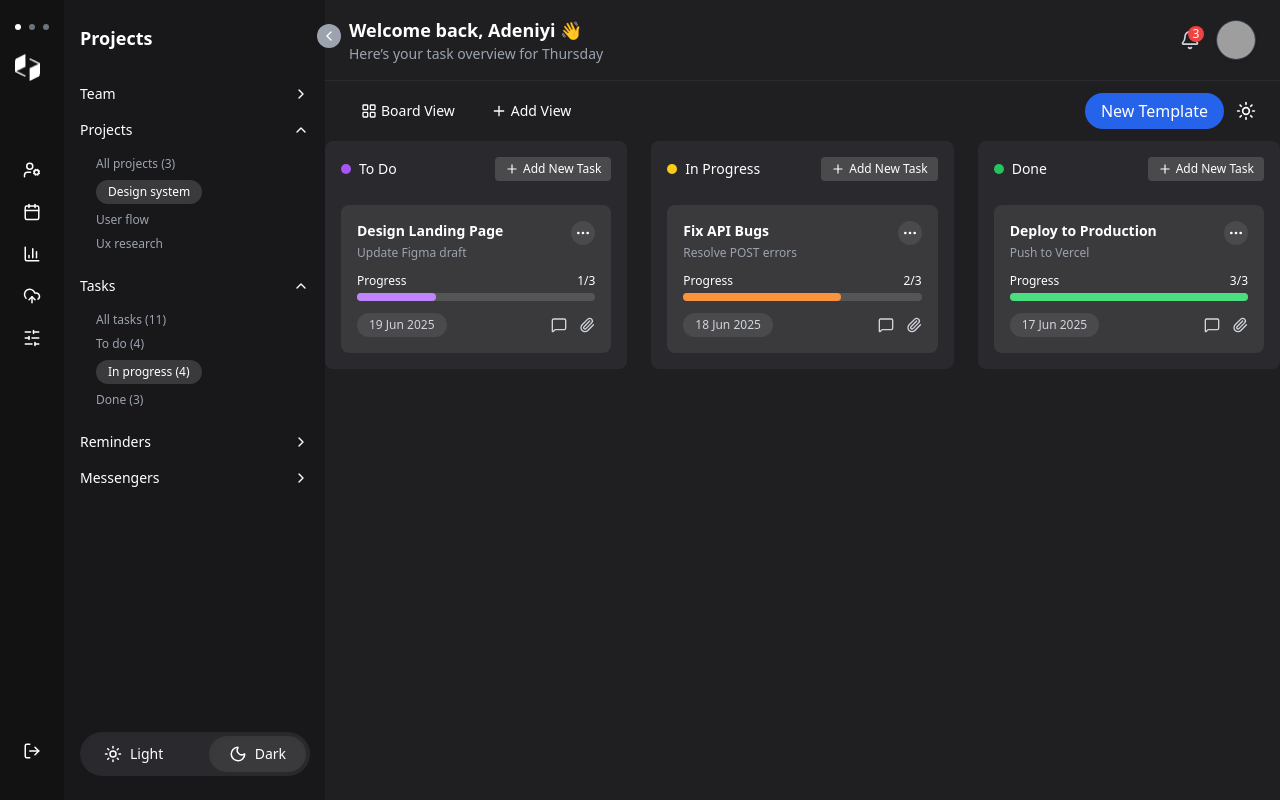
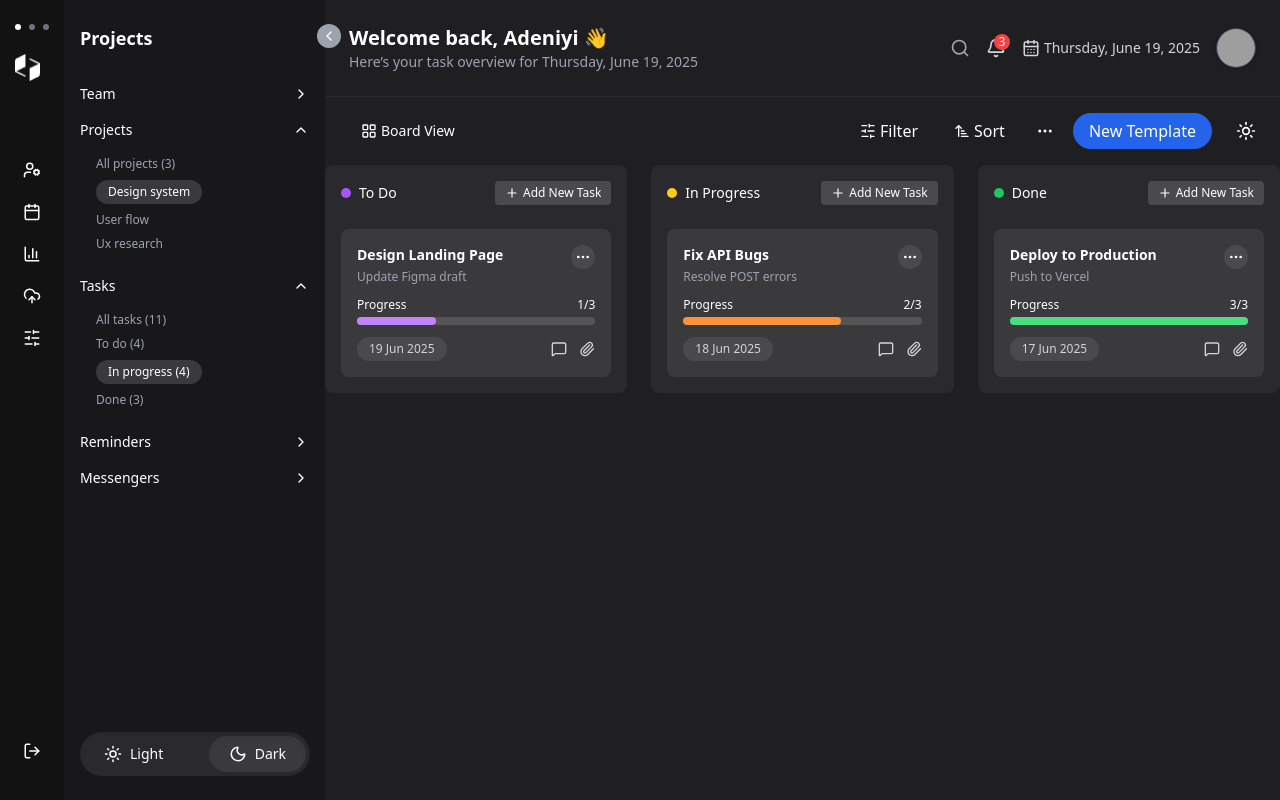
Before and after one commit to donneyo/todo_app, a Next.js app: page / in a window 1280 px wide. Shown: the top 800 px of the page. Built offline with nearby package versions, Linux system fonts and the light colour scheme; grey boxes are pictures that could not be loaded.

Commit message:
tenth commit for menubar

```diff
--- a/src/components/TaskBoard.tsx
+++ b/src/components/TaskBoard.tsx
@@ -18,8 +18,8 @@ export default function TaskBoard({ tasks: initialTasks }: TaskBoardProps) {
     const handleAddTask = (title: string, subtitle: string) => {
         const newTask: TaskType = {
             _id: Date.now().toString(),
+            subtitle,
             title,
-            subtitle,
             status: 'todo',
             progress: { completed: 0, total: 0 },
             createdAt: new Date().toISOString(),
--- a/src/components/TaskCard.tsx
+++ b/src/components/TaskCard.tsx
@@ -6,8 +6,8 @@ import { TaskType } from '@/types/task';
 import { useTheme } from '@/context/ThemeContext';
 
 interface TaskCardProps {
+    onDelete: (taskId: string) => void;
     task: TaskType;
-    onDelete: (taskId: string) => void;
     onNext: (taskId: string) => void;
     onEdit: (taskId: string, updatedTitle: string, updatedSubtitle: string) => void;
 }
--- a/src/components/TaskColumn.tsx
+++ b/src/components/TaskColumn.tsx
@@ -7,8 +7,8 @@ import { Plus, X } from 'lucide-react';
 import { useTheme } from '@/context/ThemeContext';
 
 interface TaskColumnProps {
+    color: string;
     title: string;
-    color: string;
     tasks: TaskType[];
     onAddTask: (title: string, subtitle: string) => void;
     onDelete: (taskId: string) => void;
--- a/src/components/header.tsx
+++ b/src/components/header.tsx
@@ -2,7 +2,7 @@
 
 import { useTheme } from '@/context/ThemeContext';
 import { useEffect, useState } from 'react';
-import { Bell, LayoutGrid, Plus, Sun, Moon } from 'lucide-react';
+import { Bell, CalendarDays, Search, MoreHorizontal, SlidersHorizontal, SortAsc, LayoutGrid,  Sun, Moon } from 'lucide-react';
 
 export default function Header() {
     const [today, setToday] = useState('');
@@ -17,57 +17,55 @@ export default function Header() {
 
     return (
         <div className={`${theme === 'light' ? 'bg-white text-black' : 'bg-[#1F1F22] text-white'}`}>
-
-            {/* Top section */}
-            <div className="flex justify-between items-center py-4 px-4 md:px-6">
+            {/* Top Bar */}
+            <div className="flex flex-col md:flex-row md:items-center md:justify-between py-6 px-4 md:px-6 gap-4">
                 <div>
-                    <h2 className="text-lg font-semibold">Welcome back, Adeniyi 👋</h2>
-                    <p className="hidden md:block text-sm text-gray-400">
-                        Here’s your task overview for {new Date().toLocaleDateString('en-US', { weekday: 'long' })}
-                    </p>
+                    <h2 className="text-xl font-semibold">Welcome back, Adeniyi 👋</h2>
+                    <p className="text-sm text-gray-400">Here’s your task overview for {today}</p>
                 </div>
 
                 <div className="flex items-center gap-4">
-                    <button className="relative">
+                    <Search size={20} className="text-gray-400 hidden md:block" />
+                    <button className="relative hidden md:block">
                         <Bell className="text-gray-300" size={20} />
                         <span className="absolute -top-1 -right-1 bg-red-500 text-white rounded-full text-xs w-4 h-4 flex items-center justify-center">3</span>
                     </button>
-                    <img src="https://i.pravatar.cc/40?img=3" alt="Profile" className="w-10 h-10 rounded-full border border-gray-700 shadow" />
+                    <div className="flex items-center gap-1 text-sm text-gray-300 hidden md:flex">
+                        <CalendarDays size={18} /> <span>{today}</span>
+                    </div>
+                    <img src="https://i.pravatar.cc/40?img=3" alt="Profile" className="w-10 h-10 rounded-full border border-gray-700 shadow hidden md:block" />
                 </div>
             </div>
 
-            {/* Bottom section */}
-
-            {/* DESKTOP VIEW */}
-            <div className="hidden md:flex justify-between items-center px-6 py-3 border-t border-[#2A2A2E]">
+            {/* Bottom Controls */}
+            <div className="flex justify-between items-center px-4 md:px-6 py-4 border-t border-[#2A2A2E]">
                 <div className="flex items-center gap-3 text-sm">
                     <button className="flex items-center gap-1 px-3 py-1.5 rounded-md hover:bg-[#2A2A2E] transition">
                         <LayoutGrid size={16} /> <span>Board View</span>
                     </button>
-                    <button className="flex items-center gap-1 px-3 py-1.5 rounded-md hover:bg-[#2A2A2E] transition">
-                        <Plus size={16} /> <span>Add View</span>
-                    </button>
                 </div>
 
                 <div className="flex items-center gap-3">
-                    <button className="px-4 py-1.5 rounded-full bg-blue-600 text-white hover:bg-blue-700 transition">
-                        New Template
-                    </button>
-                    <button onClick={toggleTheme}>
+                    <div className="hidden md:flex items-center gap-3">
+                        <button className="flex items-center gap-1 px-3 py-1.5 rounded-md hover:bg-[#2A2A2E] transition">
+                            <SlidersHorizontal size={16} /> <span>Filter</span>
+                        </button>
+                        <button className="flex items-center gap-1 px-3 py-1.5 rounded-md hover:bg-[#2A2A2E] transition">
+                            <SortAsc size={16} /> <span>Sort</span>
+                        </button>
+                        <button className="w-8 h-8 flex items-center justify-center rounded-full hover:bg-[#2A2A2E] transition">
+                            <MoreHorizontal size={18} />
+                        </button>
+                        <button className="px-4 py-1.5 rounded-full bg-blue-600 text-white hover:bg-blue-700 transition">
+                            New Template
+                        </button>
+                    </div>
+
+                    <button onClick={toggleTheme} className="ml-3">
                         {theme === 'light' ? <Moon size={20} /> : <Sun size={20} />}
                     </button>
                 </div>
             </div>
-
-            {/* MOBILE VIEW */}
-            <div className="flex md:hidden justify-between items-center px-4 py-3 border-t border-[#2A2A2E]">
-                <button className="flex items-center gap-1 px-3 py-1.5 rounded-md hover:bg-[#2A2A2E] transition text-sm">
-                    <LayoutGrid size={16} /> <span>Board View</span>
-                </button>
-                <button onClick={toggleTheme}>
-                    {theme === 'light' ? <Moon size={20} /> : <Sun size={20} />}
-                </button>
-            </div>
         </div>
     );
 }
```
